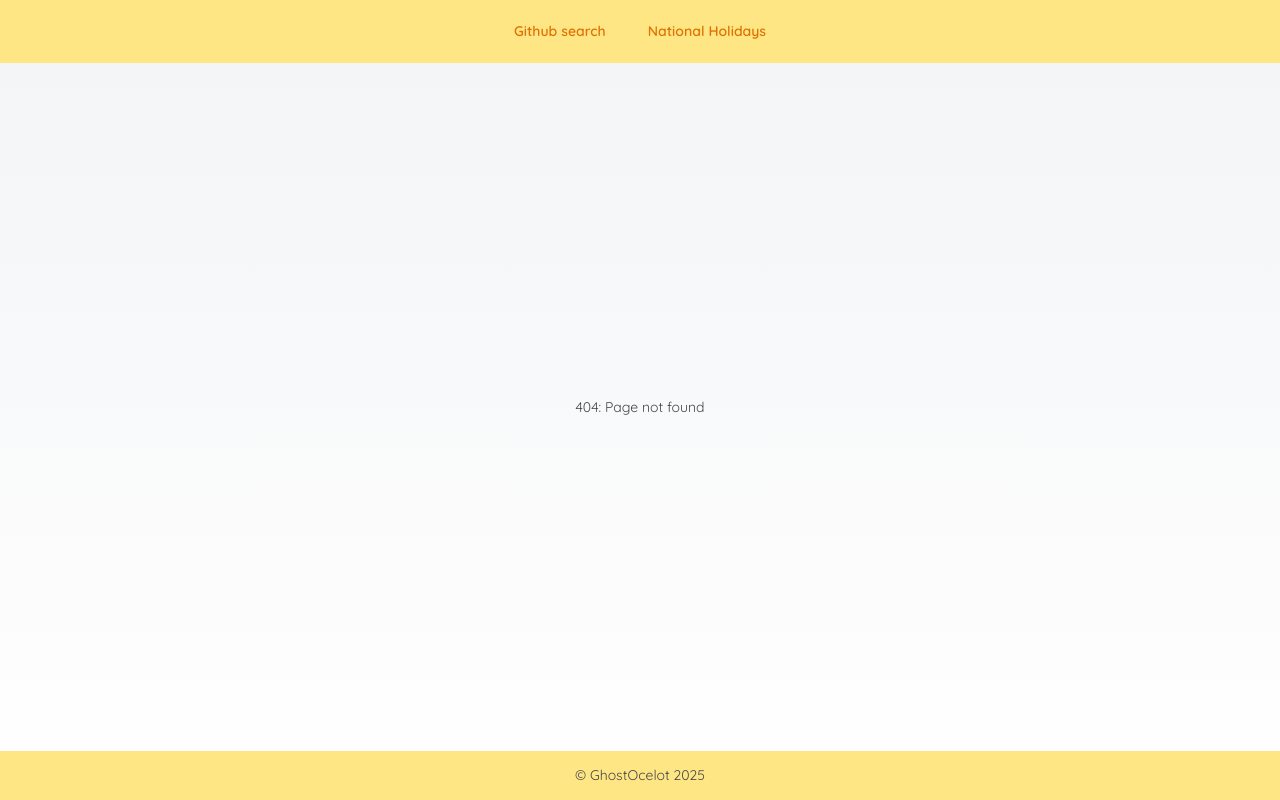
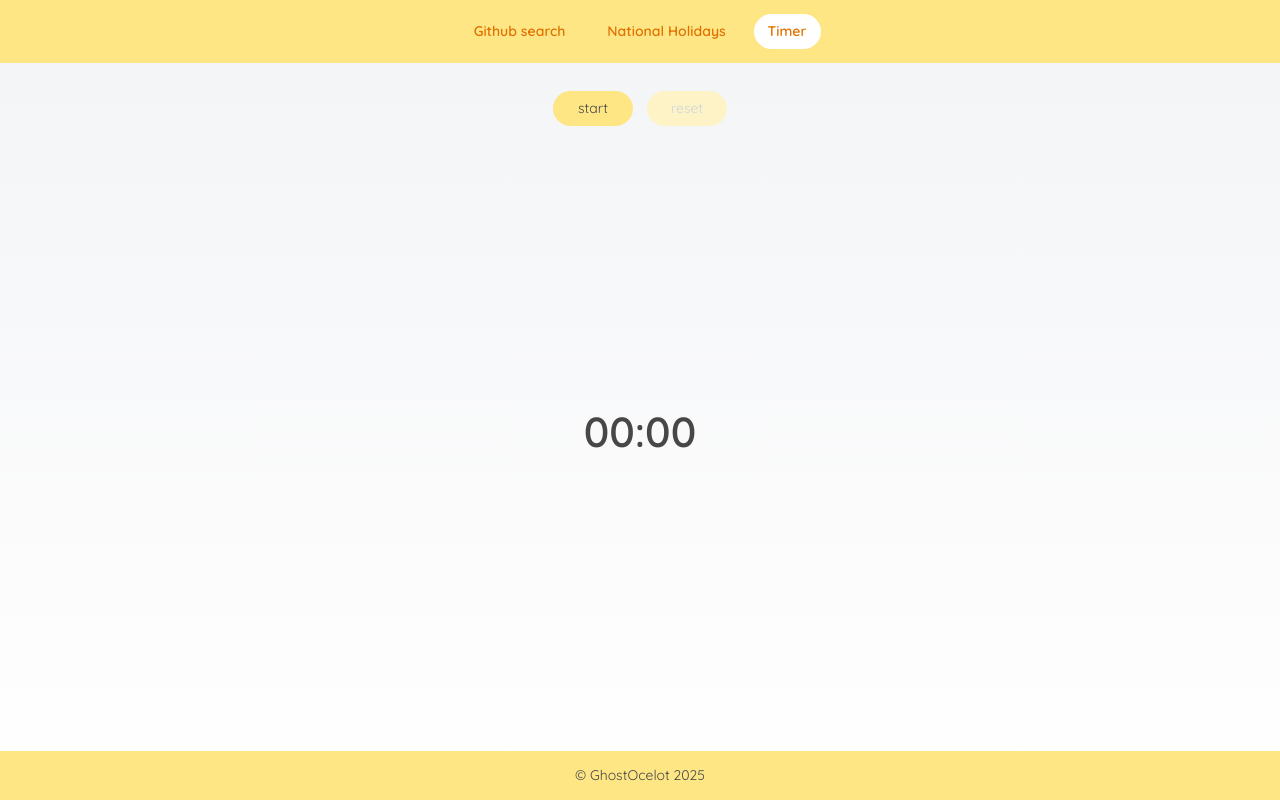
Before and after one commit to GhostOcelot/repo-search, a React (Vite) app: page /timer in a window 1280 px wide. Before the commit this address had no page. Built offline with nearby package versions, Linux system fonts and the light colour scheme.

Commit message:
timer added

```diff
--- a/package.json
+++ b/package.json
@@ -11,9 +11,12 @@
   },
   "dependencies": {
     "@tailwindcss/vite": "^4.1.1",
+    "clsx": "^2.1.1",
     "react": "^19.0.0",
     "react-dom": "^19.0.0",
+    "react-icons": "^5.5.0",
     "react-router-dom": "^7.4.1",
+    "tailwind-merge": "^3.1.0",
     "tailwindcss": "^4.1.1"
   },
   "devDependencies": {
--- a/src/GithubSearch/index.tsx
+++ b/src/GithubSearch/index.tsx
@@ -26,7 +26,7 @@ const GithubSearch = () => {
   const numberOfPages = data ? Math.ceil(data.total_count / itemsPerPage) : 0
 
   return (
-    <div className="flex-grow flex flex-col items-center px-8">
+    <div className="flex-grow flex flex-col items-center px-8 mt-8">
       <div className="flex flex-col gap-2">
         <CustomSelect
           value={sortCriteria}
@@ -61,7 +61,6 @@ const GithubSearch = () => {
           }}
           label="search"
           id="search-phrase"
-          delay={1000}
         />
       </div>
       {data && numberOfPages > 1 && (
--- a/src/Holidays/index.tsx
+++ b/src/Holidays/index.tsx
@@ -15,7 +15,7 @@ const Holidays = () => {
   } = useHolidays()
 
   return (
-    <div className="flex-grow w-full mx-auto flex flex-col items-center mb-8 px-8 gap-2">
+    <div className="flex-grow w-full mx-auto flex flex-col items-center mb-8 px-8 mt-8 gap-2">
       <CustomSelect
         value={SelectedCountryCode}
         onChange={handleCountryChange}
--- a/src/Routes.tsx
+++ b/src/Routes.tsx
@@ -3,6 +3,7 @@ import Layout from "./Layout"
 import GithubSearch from "./GithubSearch"
 import Holidays from "./Holidays"
 import NotFound from "./NotFound"
+import Timer from "./Timer"
 
 const Routes = () => {
   const routes = useRoutes([
@@ -12,6 +13,7 @@ const Routes = () => {
       children: [
         { index: true, element: <GithubSearch /> },
         { path: "holidays", element: <Holidays /> },
+        { path: "timer", element: <Timer /> },
         { path: "*", element: <NotFound /> },
       ],
     },
--- /dev/null
+++ b/src/Timer/helpers.ts
@@ -0,0 +1,5 @@
+export const formatTime = (seconds: number) => {
+  const minutes = Math.floor(seconds / 60)
+  const secs = seconds % 60
+  return `${String(minutes).padStart(2, "0")}:${String(secs).padStart(2, "0")}`
+}
--- /dev/null
+++ b/src/Timer/hooks.ts
@@ -0,0 +1,109 @@
+import { useEffect, useRef, useState } from "react"
+
+type UseTimerOptions = {
+  interval?: number
+  autoStart?: boolean
+  countdown?: boolean
+  initialTime?: number
+}
+
+export const useTimer = ({
+  interval = 1000,
+  autoStart = true,
+  countdown = false,
+  initialTime = 0,
+}: UseTimerOptions = {}) => {
+  const [time, setTime] = useState(initialTime)
+  const [isRunning, setIsRunning] = useState(autoStart)
+  const [isInitialized, setIsInitialized] = useState(autoStart)
+
+  const startTimeRef = useRef<number | null>(null)
+  const pauseTimeRef = useRef<number | null>(null)
+  const intervalRef = useRef<number | null>(null)
+
+  const updateTime = () => {
+    if (startTimeRef.current === null) return
+    const now = Date.now()
+    const elapsed = Math.floor((now - startTimeRef.current) / interval)
+
+    const updatedTime = countdown ? Math.max(initialTime - elapsed, 0) : initialTime + elapsed
+
+    setTime(updatedTime)
+  }
+
+  const startInterval = () => {
+    clearTimer()
+    updateTime()
+    intervalRef.current = window.setInterval(updateTime, interval)
+  }
+
+  const clearTimer = () => {
+    if (intervalRef.current !== null) {
+      clearInterval(intervalRef.current)
+      intervalRef.current = null
+    }
+  }
+
+  const start = () => {
+    if (isRunning) return
+    startTimeRef.current = Date.now()
+    pauseTimeRef.current = null
+    setIsRunning(true)
+    setIsInitialized(true)
+    startInterval()
+  }
+
+  const pause = () => {
+    if (!isRunning) return
+    clearTimer()
+    pauseTimeRef.current = Date.now()
+    setIsRunning(false)
+  }
+
+  const resume = () => {
+    if (isRunning || pauseTimeRef.current === null) return
+
+    const pauseDuration = Date.now() - pauseTimeRef.current
+    if (startTimeRef.current !== null) {
+      startTimeRef.current += pauseDuration
+    }
+
+    pauseTimeRef.current = null
+    setIsRunning(true)
+    startInterval()
+  }
+
+  const reset = () => {
+    clearTimer()
+    setTime(initialTime)
+    startTimeRef.current = Date.now()
+    pauseTimeRef.current = null
+    if (autoStart) {
+      setIsRunning(true)
+      startInterval()
+    } else {
+      setIsRunning(false)
+      setIsInitialized(false)
+    }
+  }
+
+  useEffect(() => {
+    if (autoStart) {
+      startTimeRef.current = Date.now()
+      startInterval()
+    }
+
+    return () => clearTimer()
+    // eslint-disable-next-line react-hooks/exhaustive-deps
+  }, [])
+
+  return {
+    time,
+    isInitialized,
+    isRunning,
+    start,
+    pause,
+    resume,
+    reset,
+  }
+}
--- /dev/null
+++ b/src/Timer/index.tsx
@@ -0,0 +1,39 @@
+import { formatTime } from "./helpers"
+import { useTimer } from "./hooks"
+import { mergeClasses } from "../helpers"
+
+const Timer = () => {
+  const { time, isInitialized, isRunning, start, resume, pause, reset } = useTimer({
+    interval: 1000,
+    autoStart: false,
+  })
+
+  const buttonBaseStyle = "w-[80px] px-3 py-2 rounded-full bg-amber-200 cursor-pointer"
+
+  return (
+    <div className="flex-grow flex flex-col justify-center items-center gap-4 mt-8">
+      <div className="flex items-center gap-4">
+        <button
+          className={buttonBaseStyle}
+          onClick={!isInitialized ? start : isRunning ? pause : resume}
+        >
+          {!isInitialized ? "start" : isRunning ? "pause" : "resume"}
+        </button>
+        <button
+          className={mergeClasses(
+            buttonBaseStyle,
+            isInitialized ? "cursor-pointer" : "text-gray-300 bg-amber-100 cursor-default",
+          )}
+          onClick={reset}
+        >
+          reset
+        </button>
+      </div>
+      <div className="flex-grow flex justify-center items-center mb-8">
+        <p className="text-5xl font-semibold">{formatTime(time)}</p>
+      </div>
+    </div>
+  )
+}
+
+export default Timer
--- a/src/components/CustomInput.tsx
+++ b/src/components/CustomInput.tsx
@@ -2,10 +2,9 @@ import { InputHTMLAttributes } from "react"
 
 interface Props extends InputHTMLAttributes<HTMLInputElement> {
   label?: string
-  delay?: number
 }
 
-const DebouncedInput = ({ label, delay, ...props }: Props) => {
+const DebouncedInput = ({ label, ...props }: Props) => {
   return (
     <div className="flex items-center justify-center bg-amber-200 rounded-full pr-2">
       {label && (
--- a/src/components/Navigation.tsx
+++ b/src/components/Navigation.tsx
@@ -1,17 +1,23 @@
 import { useLayoutEffect, useRef, useState } from "react"
 import { NavLink, useLocation } from "react-router-dom"
+import { mergeClasses } from "../helpers"
 
 interface IndicatorStyle {
   left: number
   width: number
 }
 
-const Navigation = () => {
-  const navLinks = [
-    { label: "Github search", path: "/" },
-    { label: "National Holidays", path: "/holidays" },
-  ]
+interface Props {
+  className?: string
+}
 
+export const navLinks = [
+  { label: "Github search", path: "/" },
+  { label: "National Holidays", path: "/holidays" },
+  { label: "Timer", path: "/timer" },
+]
+
+const Navigation = ({ className }: Props) => {
   const location = useLocation()
   const [indicatorStyle, setIndicatorStyle] = useState<IndicatorStyle | null>(null)
   const containerRef = useRef<HTMLDivElement>(null)
@@ -38,7 +44,13 @@ const Navigation = () => {
   }, [location.pathname])
 
   return (
-    <nav ref={containerRef} className="relative bg-amber-200 py-6 flex justify-center mb-8">
+    <nav
+      ref={containerRef}
+      className={mergeClasses(
+        "relative bg-amber-200 py-6 flex justify-center",
+        className ? className : "",
+      )}
+    >
       <div
         className="absolute top-4 h-10 bg-white rounded-full transition-all duration-300"
         style={{
--- a/src/helpers.ts
+++ b/src/helpers.ts
@@ -1,3 +1,6 @@
+import clsx from "clsx"
+import { twMerge } from "tailwind-merge"
+
 export const monthsArray = [
   "January",
   "February",
@@ -12,3 +15,7 @@ export const monthsArray = [
   "November",
   "December",
 ]
+
+export const mergeClasses = (...classes: string[]) => {
+  return twMerge(clsx(...classes))
+}
```
Also changed, not shown: 1 other file (tests, documents, lock files or other folders).
